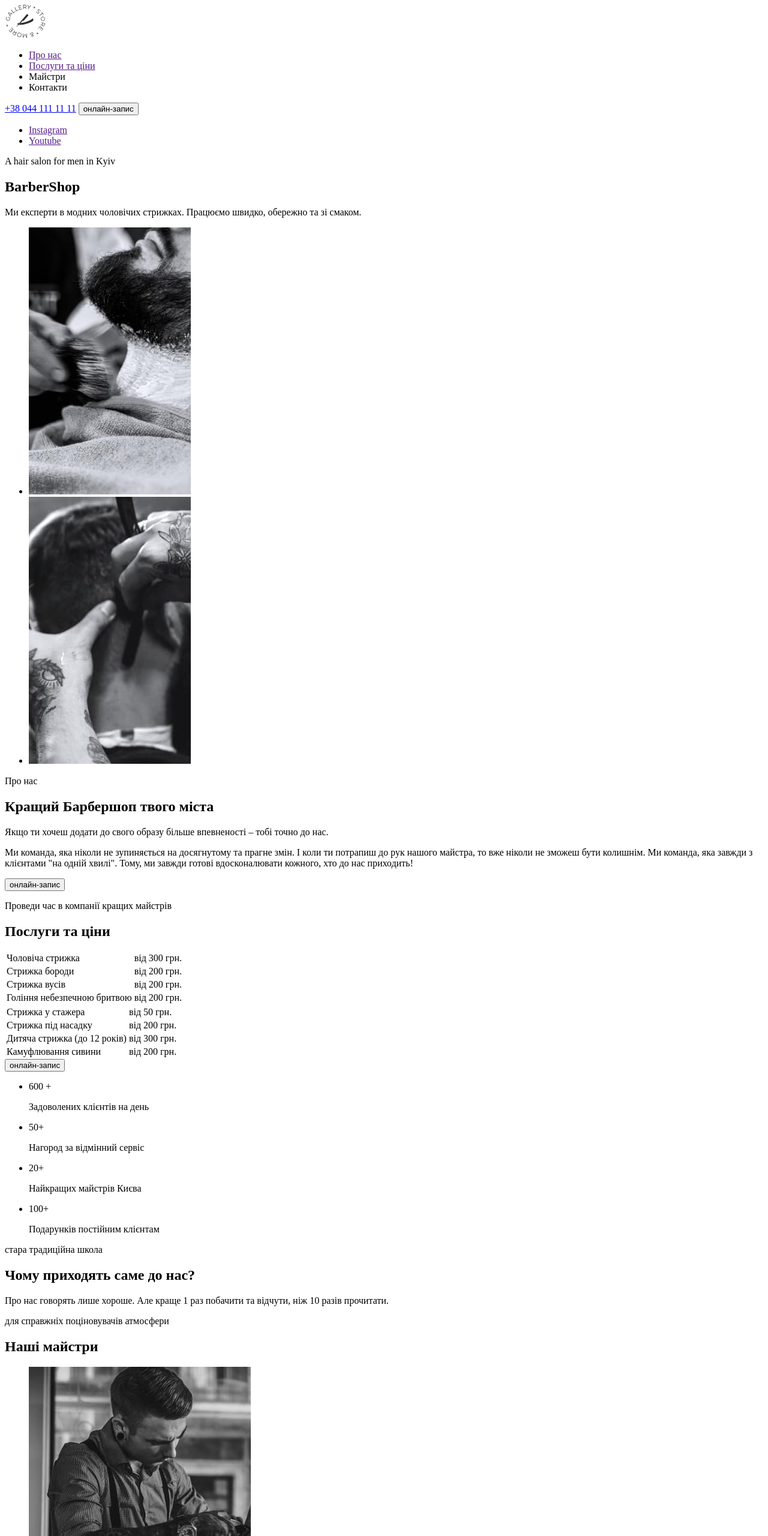
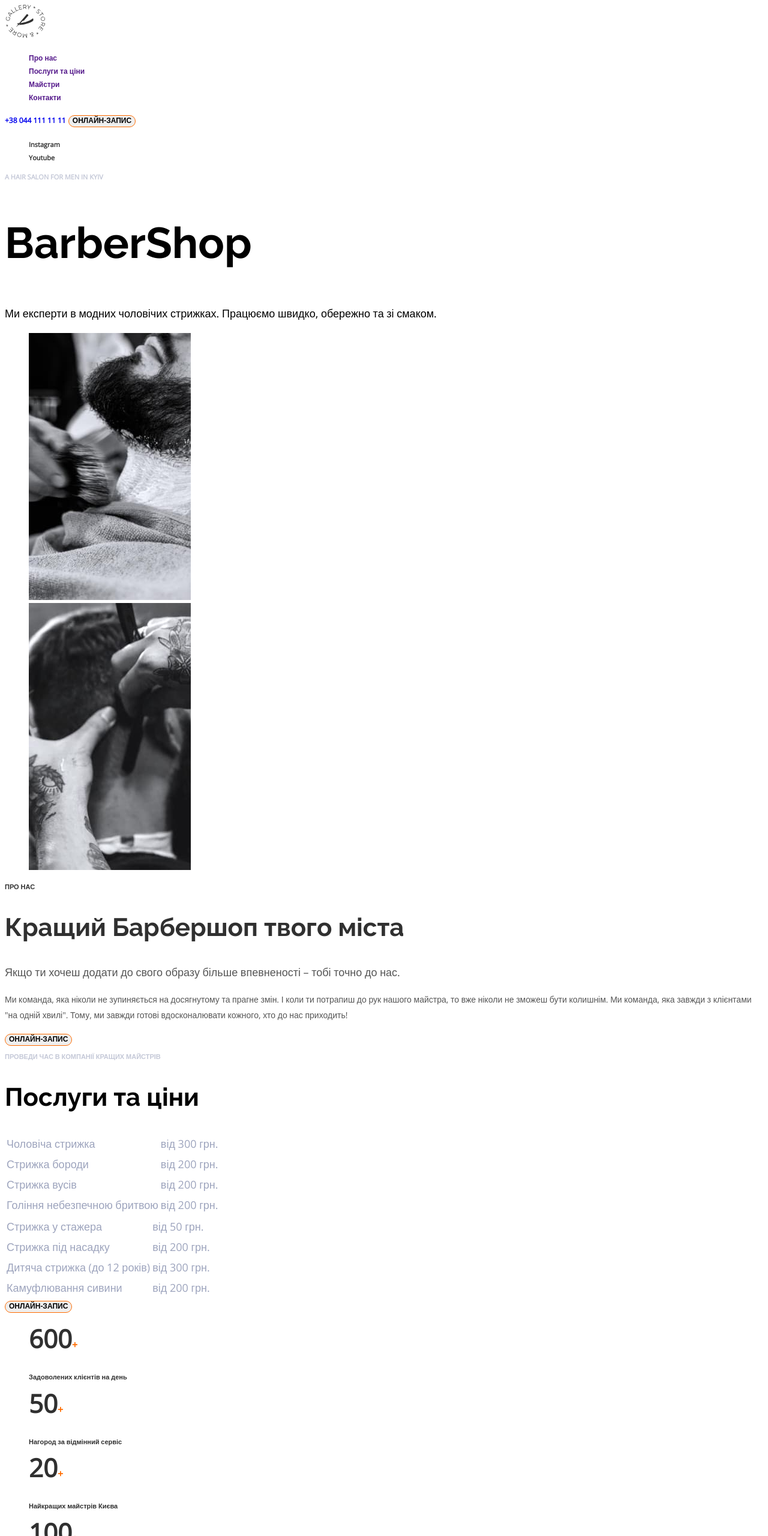
Before and after one commit to Vlad-Danilchenko/BarberShop_CW, a plain HTML site: page index.html in a window 1280 px wide. Shown: the top 2560 px of the page at 60% size. Drawn offline with nearby package versions, Linux system fonts and the light colour scheme.

Commit message:
add font styles

```diff
--- /dev/null
+++ b/css/styles.css
@@ -0,0 +1,203 @@
+:root {
+  --primary-font: 'Open Sans', sans-serif;
+  --secondary-font: 'Raleway', sans-serif;
+  --primary-text-color-theme-dark: rgba(157, 164, 189, 1);
+  --primary-text-color-theme-light: rgba(48, 48, 48, 1);
+  --secondary-text-color-theme-dark: rgba(255, 255, 255, 1);
+  --secondary-text-color-theme-light: rgba(85, 85, 85, 1);
+  --accent-color: rgba(255, 108, 0, 1);
+  --suptitle-text-color-theme-dark: rgba(157, 164, 189, 0.6);
+}
+
+ul,
+ol {
+  list-style: none;
+}
+
+.link {
+  text-decoration: none;
+}
+
+body {
+  font-family: var(--primary-font);
+}
+
+/* -------------------------COMPONENTS------------------------- */
+
+.modal-btn {
+  /* color: rgba(255, 255, 255, 1); */
+
+  font-size: 12px;
+  font-weight: 600;
+  line-height: 1.33;
+  letter-spacing: 9%;
+  text-transform: uppercase;
+
+  cursor: pointer;
+
+  box-sizing: border-box;
+  border: 1px solid var(--accent-color);
+  border-radius: 25px;
+}
+.modal-btn:hover,
+.modal-btn:focus {
+  background-color: var(--accent-color);
+  color: rgba(255, 255, 255, 1);
+}
+
+.media-list-link {
+  color: var(--primary-text-color-theme-light);
+
+  font-size: 11px;
+  font-weight: 600;
+  line-height: 1.36;
+  letter-spacing: 20%;
+}
+.media-list-link:hover,
+.media-list-link:focus {
+  color: var(--accent-color);
+}
+
+.suptitle {
+  font-size: 11px;
+  font-weight: 600;
+  line-height: 1.36;
+  letter-spacing: 10%;
+  text-transform: uppercase;
+}
+
+.suptitle-theme-dark {
+  color: var(--suptitle-text-color-theme-dark);
+}
+
+.suptitle-theme-light {
+  color: var(--primary-text-color-theme-light);
+}
+
+.section-description {
+  font-size: 18px;
+  font-weight: 400;
+  line-height: 1.67;
+  letter-spacing: 2%;
+}
+
+.section-description-theme-dark {
+  color: var(--primary-text-color-theme-dark);
+}
+.section-description-theme-light {
+  color: var(--secondary-text-color-theme-light);
+}
+
+.section-title {
+  font-family: var(--secondary-font);
+  font-size: 42px;
+  font-weight: 700;
+  line-height: 1.17;
+  letter-spacing: 5%;
+}
+
+.section-title-theme-dark {
+  /* color: var(--secondary-text-color-theme-dark); */
+}
+
+.section-title-theme-light {
+  color: var(--primary-text-color-theme-light);
+}
+
+/* -------------------------/COMPONENTS------------------------- */
+
+/* -------------------------HEADER------------------------- */
+
+.menu-link {
+  /* color: rgba(255, 255, 255, 1); */
+  font-size: 12px;
+  font-weight: 600;
+  line-height: 1.33;
+  letter-spacing: 10%;
+}
+.menu-link:hover,
+.menu-link:focus {
+  color: var(--accent-color);
+}
+
+.phone-number {
+  /* color: rgba(255, 255, 255, 1); */
+
+  font-size: 12px;
+  font-weight: 600;
+  line-height: 1.33;
+  letter-spacing: 10%;
+}
+.phone-number:hover,
+.phone-number:focus {
+  color: var(--accent-color);
+}
+
+/* -------------------------/HEADER------------------------- */
+
+/* -------------------------HERO------------------------- */
+
+.main-title {
+  /* color: rgba(255, 255, 255, 1); */
+
+  font-family: var(--secondary-font);
+  font-size: 72px;
+  font-weight: 700;
+  line-height: 1.18;
+  letter-spacing: 5%;
+}
+
+/* -------------------------/HERO------------------------- */
+
+/* -------------------------ABOUT------------------------- */
+
+.description-about {
+  font-size: 14px;
+  line-height: 1.86;
+}
+
+/* -------------------------/ABOUT------------------------- */
+
+/* -------------------------ADVANTAGES------------------------- */
+.advantages-item {
+  color: var(--primary-text-color-theme-light);
+
+  font-size: 42px;
+  font-weight: 700;
+  line-height: 1.36px;
+  letter-spacing: 5%;
+}
+.advantages-description {
+  font-size: 11px;
+  font-weight: 600;
+  letter-spacing: 0%;
+}
+.advantages-symbol {
+  color: var(--accent-color);
+
+  font-size: 16px;
+  font-weight: 600;
+  line-height: 1.38;
+  letter-spacing: 0%;
+}
+
+/* -------------------------/ADVANTAGES------------------------- */
+
+/* -------------------------MASTERS------------------------- */
+.master-name {
+  color: var(--primary-text-color-theme-light);
+
+  font-size: 18px;
+  font-weight: 400;
+  line-height: 1.39;
+  letter-spacing: 2%;
+}
+.master-rank {
+  color: var(--accent-color);
+
+  font-size: 14px;
+  font-weight: 400;
+  line-height: 1.36;
+  letter-spacing: 2%;
+}
+/* -------------------------/MASTERS------------------------- */
--- a/index.html
+++ b/index.html
@@ -4,44 +4,62 @@
     <meta charset="UTF-8" />
     <meta name="viewport" content="width=device-width, initial-scale=1.0" />
     <title>BarberShop</title>
+    <link rel="preconnect" href="https://fonts.googleapis.com" />
+    <link rel="preconnect" href="https://fonts.gstatic.com" crossorigin />
+    <link
+      href="https://fonts.googleapis.com/css2?family=Open+Sans:ital,wght@400;600;700&family=Raleway:ital,wght@0,700;1,700&display=swap"
+      rel="stylesheet"
+    />
+    <link rel="stylesheet" href="./css/styles.css" />
   </head>
   <body>
-    <header>
-      <nav>
-        <a href="" class="">
+    <header class="page-header">
+      <nav class="page-nav">
+        <a href="" class="link logo-link">
           <img
             src="./Images/header-logo.svg"
             alt="логотип"
             width="69"
             height="55"
+            class="logo-icon"
           />
         </a>
-        <ul>
-          <li>
-            <a href="">Про нас</a>
+        <ul class="menu">
+          <li class="menu-item">
+            <a href="" class="menu-link link">Про нас</a>
           </li>
-          <li>
-            <a href="">Послуги та ціни</a>
+          <li class="menu-item">
+            <a href="" class="menu-link link">Послуги та ціни</a>
           </li>
-          <li><a href=""></a>Майстри</li>
-          <li><a href=""></a>Контакти</li>
+          <li class="menu-item">
+            <a href="" class="menu-link link">Майстри</a>
+          </li>
+          <li class="menu-item">
+            <a href="" class="menu-link link">Контакти</a>
+          </li>
         </ul>
       </nav>
-      <a href="tel:+30441111111">+38 044 111 11 11</a>
-      <button type="button">онлайн-запис</button>
+      <a href="tel:+30441111111" class="phone-number link">+38 044 111 11 11</a>
+      <button type="button" class="modal-btn">онлайн-запис</button>
     </header>
     <main>
       <section>
-        <div>
-          <ul>
-            <li><a href="" lang="en">Instagram</a></li>
-            <li><a href="" lang="en">Youtube</a></li>
+        <div class="hero-left-side">
+          <ul class="media-list">
+            <li class="media-list-item">
+              <a href="" lang="en" class="media-list-link link">Instagram</a>
+            </li>
+            <li class="media-list-item">
+              <a href="" lang="en" class="media-list-link link">Youtube</a>
+            </li>
           </ul>
         </div>
-        <div>
-          <p lang="en">A hair salon for men in Kyiv</p>
-          <h1 lang="en">BarberShop</h1>
-          <p>
+        <div class="hero-right-side">
+          <p lang="en" class="suptitle suptitle-theme-dark">
+            A hair salon for men in Kyiv
+          </p>
+          <h1 lang="en" class="main-title">BarberShop</h1>
+          <p class="section-description">
             Ми експерти в модних чоловічих стрижках. Працюємо швидко, обережно
             та зі смаком.
           </p>
@@ -49,7 +67,7 @@
       </section>
       <section>
         <ul>
-          <li>
+          <li class="">
             <img
               src="./Images/about/about1.jpg"
               alt="барбер бриє клієнта"
@@ -57,7 +75,7 @@
               height="445"
             />
           </li>
-          <li>
+          <li class="">
             <img
               src="./Images/about/about2.jpg"
               alt="барбер бриє клієнта"
@@ -66,24 +84,30 @@
             />
           </li>
         </ul>
-        <p>Про нас</p>
-        <h2>Кращий Барбершоп твого міста</h2>
-        <p>
+        <p class="suptitle suptitle-theme-light">Про нас</p>
+        <h2 class="section-title section-title-theme-light">
+          Кращий Барбершоп твого міста
+        </h2>
+        <p class="section-description section-description-theme-light">
           Якщо ти хочеш додати до свого образу більше впевненості – тобі точно
           до нас.
         </p>
-        <p>
+        <p
+          class="section-description section-description-theme-light description-about"
+        >
           Ми команда, яка ніколи не зупиняється на досягнутому та прагне змін. І
           коли ти потрапиш до рук нашого майстра, то вже ніколи не зможеш бути
           колишнім. Ми команда, яка завжди з клієнтами "на одній хвилі". Тому,
           ми завжди готові вдосконалювати кожного, хто до нас приходить!
         </p>
-        <button type="button">онлайн-запис</button>
+        <button type="button" class="modal-btn">онлайн-запис</button>
       </section>
       <section>
-        <p>Проведи час в компанії кращих майстрів</p>
-        <h2>Послуги та ціни</h2>
-        <table>
+        <p class="suptitle suptitle-theme-dark">
+          Проведи час в компанії кращих майстрів
+        </p>
+        <h2 class="section-title section-title-theme-dark">Послуги та ціни</h2>
+        <table class="section-description section-description-theme-dark">
           <tr>
             <td>Чоловіча стрижка</td>
             <td>від 300 грн.</td>
@@ -101,7 +125,7 @@
             <td>від 200 грн.</td>
           </tr>
         </table>
-        <table>
+        <table class="section-description section-description-theme-dark">
           <tr>
             <td>Стрижка у стажера</td>
             <td>від 50 грн.</td>
@@ -119,39 +143,51 @@
             <td>від 200 грн.</td>
           </tr>
         </table>
-        <button type="button">онлайн-запис</button>
+        <button type="button" class="modal-btn">онлайн-запис</button>
       </section>
       <section>
-        <ul>
-          <li>
-            <p>600 <span>+</span></p>
-            <p>Задоволених клієнтів на день</p>
+        <ul class="advantages-list">
+          <li class="advantages-item">
+            <p class="advantages-number">
+              600<span class="advantages-symbol">+</span>
+            </p>
+            <p class="advantages-description">Задоволених клієнтів на день</p>
           </li>
-          <li>
-            <p>50<span>+</span></p>
-            <p>Нагород за відмінний сервіс</p>
+          <li class="advantages-item">
+            <p class="advantages-number">
+              50<span class="advantages-symbol">+</span>
+            </p>
+            <p class="advantages-description">Нагород за відмінний сервіс</p>
           </li>
-          <li>
-            <p>20<span>+</span></p>
-            <p>Найкращих майстрів Києва</p>
+          <li class="advantages-item">
+            <p class="advantages-number">
+              20<span class="advantages-symbol">+</span>
+            </p>
+            <p class="advantages-description">Найкращих майстрів Києва</p>
           </li>
-          <li>
-            <p>100<span>+</span></p>
-            <p>Подарунків постійним клієнтам</p>
+          <li class="advantages-item">
+            <p class="advantages-number">
+              100<span class="advantages-symbol">+</span>
+            </p>
+            <p class="advantages-description">Подарунків постійним клієнтам</p>
           </li>
         </ul>
         <div>
-          <p>стара традиційна школа</p>
-          <h2>Чому приходять саме до нас?</h2>
-          <p>
+          <p class="suptitle suptitle-theme-light">стара традиційна школа</p>
+          <h2 class="section-title section-title-theme-light">
+            Чому приходять саме до нас?
+          </h2>
+          <p class="section-description section-description-theme-light">
             Про нас говорять лише хороше. Але краще 1 раз побачити та відчути,
             ніж 10 разів прочитати.
           </p>
         </div>
       </section>
       <section>
-        <p>для справжніх поціновувачів атмосфери</p>
-        <h2>Наші майстри</h2>
+        <p class="suptitle suptitle-theme-light">
+          для справжніх поціновувачів атмосфери
+        </p>
+        <h2 class="section-title section-title-theme-light">Наші майстри</h2>
         <ul>
           <li>
             <img
@@ -160,8 +196,8 @@
               width="370"
               height="346"
             />
-            <h3 lang="en">John Smith</h3>
-            <p lang="en">Extreme Barber</p>
+            <h3 lang="en" class="master-name">John Smith</h3>
+            <p lang="en" class="master-rank">Extreme Barber</p>
           </li>
           <li>
             <img
@@ -170,8 +206,8 @@
               width="370"
               height="346"
             />
-            <h3 lang="en">Michele Doe</h3>
-            <p lang="en">Extreme Barber</p>
+            <h3 lang="en" class="master-name">Michele Doe</h3>
+            <p lang="en" class="master-rank">Extreme Barber</p>
           </li>
           <li>
             <img
@@ -180,14 +216,16 @@
               width="370"
               height="346"
             />
-            <h3 lang="en">Alan Black</h3>
-            <p lang="en">Extreme Barber</p>
+            <h3 lang="en" class="master-name">Alan Black</h3>
+            <p lang="en" class="master-rank">Extreme Barber</p>
           </li>
         </ul>
       </section>
       <section>
         <h2>Галерея</h2>
-        <p>Латинською мовою "барба" означає "борода"</p>
+        <p class="suptitle suptitle-theme-light">
+          Латинською мовою "барба" означає "борода"
+        </p>
         <ul>
           <li>
             <img
@@ -224,33 +262,50 @@
         </ul>
       </section>
       <section>
-        <h2>Контакти</h2>
+        <h2 class="section-title section-title-theme-dark">Контакти</h2>
         <address>
-          <ul>
+          <ul class="section-description">
             <li>
               <a
                 href="https://maps.app.goo.gl/XJGt9zjpLEkv2f9V8"
                 target="_blank"
                 rel="noopener noreferrer"
+                class="section-description-theme-dark link"
                 >вул. Василькова, 7А Київ, 08132</a
               >
             </li>
-            <li><a href="tel:+380441111111">+38 044 111 11 11</a></li>
             <li>
-              <a href="mailto:barbershop@email.com">barbershop@email.com</a>
+              <a
+                href="tel:+380441111111"
+                class="section-description-theme-dark link"
+                >+38 044 111 11 11</a
+              >
+            </li>
+            <li>
+              <a
+                href="mailto:barbershop@email.com"
+                class="section-description-theme-dark"
+                >barbershop@email.com</a
+              >
             </li>
           </ul>
         </address>
-        <h3></h3>
-        <p></p>
+        <h3 class="suptitle section-title-theme-dark">Графік роботи</h3>
+        <p class="section-description section-description-theme-dark">
+          Щоденно з 9:00 до 22:00
+        </p>
       </section>
     </main>
     <footer>
       <p>&copy; Copyright 2020</p>
       <div>
-        <ul>
-          <li><a href="" lang="en">Instagram</a></li>
-          <li><a href="" lang="en">Youtube</a></li>
+        <ul class="media-list">
+          <li class="media-list-item">
+            <a href="" lang="en" class="media-list-link">Instagram</a>
+          </li>
+          <li class="media-list-item">
+            <a href="" lang="en" class="media-list-item-link">Youtube</a>
+          </li>
         </ul>
       </div>
     </footer>
```
